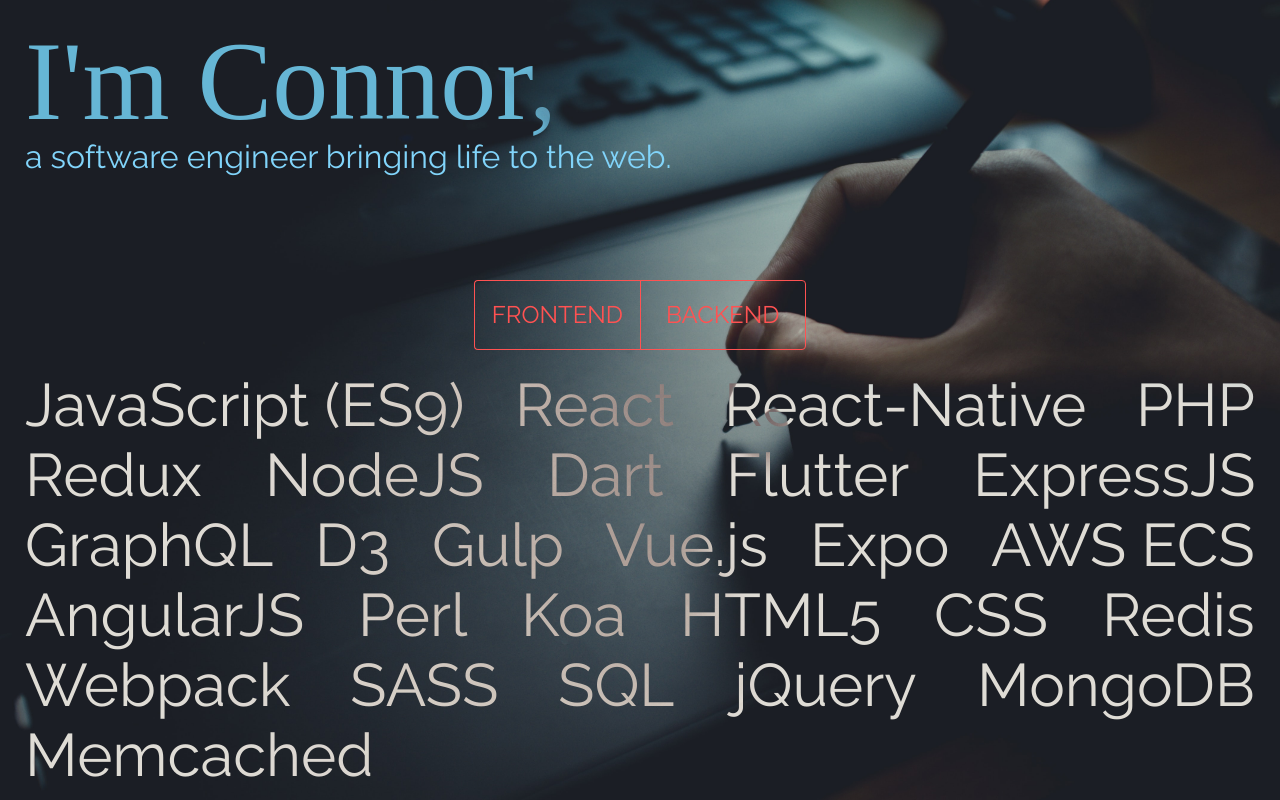
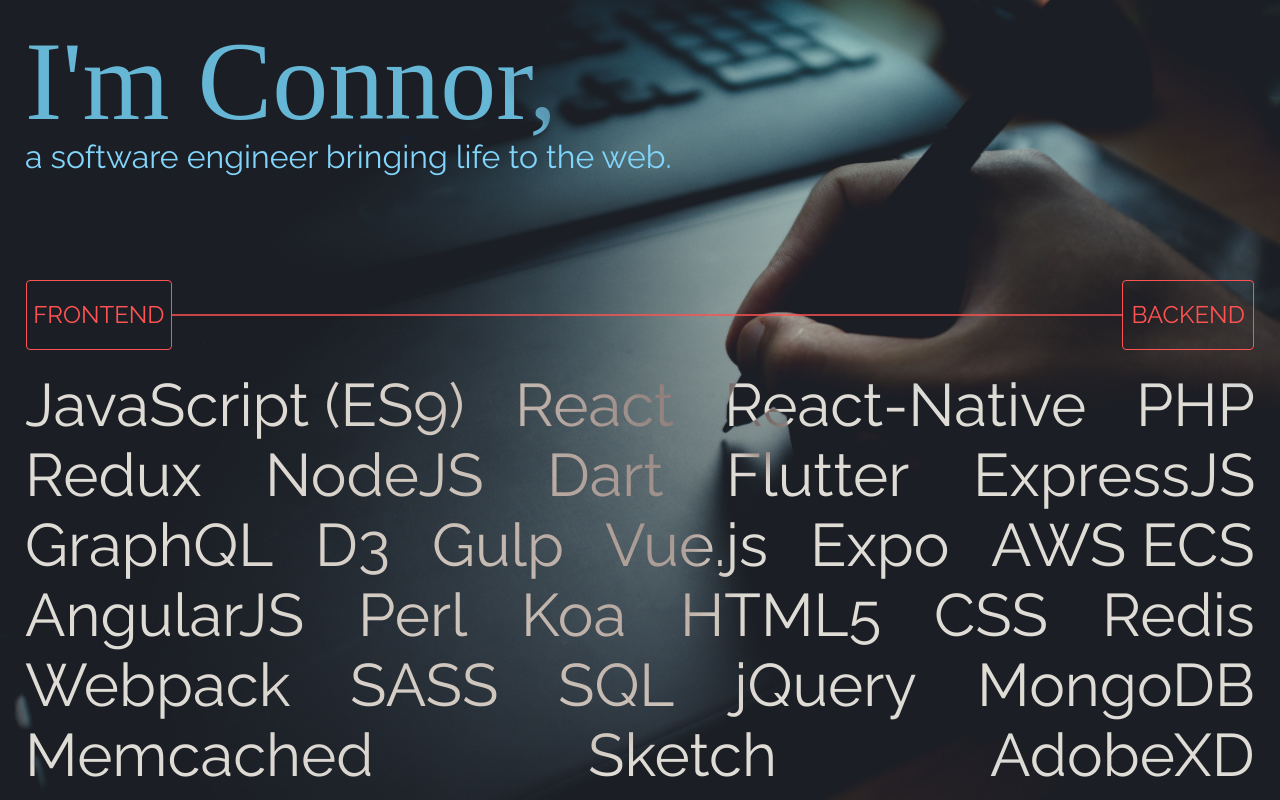
Before and after one commit to connorch/connor_chevli_portfolio, a React (Create React App) app: page / in a window 1280 px wide. Shown: the top 800 px of the page. Built offline with nearby package versions, Linux system fonts and the light colour scheme; grey boxes are pictures that could not be loaded; a web font is replaced by a local one.

Commit message:
update stack toggle button

```diff
--- a/src/components/Skills/Skills.js
+++ b/src/components/Skills/Skills.js
@@ -2,6 +2,7 @@
 import { makeStyles, ButtonGroup, Button } from "@material-ui/core";
 import Skill from "./Skill";
 import { skills, skillTypes } from "../../data/SkillsData";
+import StackToggle from "./StackToggle";
 
 const Skills = () => {
   const classes = useStyles();
@@ -23,23 +24,11 @@
 
   return (
     <div>
-      <div className={classes.buttonGroup}>
-        <ButtonGroup size="large">
-          <Button
-            className={classes.button}
-            variant={getButtonVariant(skillTypes.frontend.id)}
-            onClick={() => filterSkills(skillTypes.frontend)}
-          >
-            Frontend
-          </Button>
-          <Button
-            className={classes.button}
-            variant={getButtonVariant(skillTypes.backend.id)}
-            onClick={() => filterSkills(skillTypes.backend)}
-          >
-            Backend
-          </Button>
-        </ButtonGroup>
+      <div className={classes.stackToggleContainer}>
+        <StackToggle
+          filterSkills={filterSkills}
+          selectedSkillType={selectedSkillType}
+        />
       </div>
       <div className={classes.skills}>
         {skills.map((skill) => (
@@ -56,10 +45,10 @@
 };
 
 const useStyles = makeStyles((theme) => ({
-  buttonGroup: {
-    marginTop: 20,
-    marginBottom: 20,
-    textAlign: "center",
+  stackToggleContainer: {
+    marginLeft: theme.spacing(2),
+    marginRight: theme.spacing(2),
+    marginBottom: theme.spacing(5),
   },
   button: {
     color: theme.palette.secondary.main,
--- /dev/null
+++ b/src/components/Skills/StackToggle.js
@@ -0,0 +1,93 @@
+import React from "react";
+import { Button, makeStyles, useTheme } from "@material-ui/core";
+import { skillTypes } from "../../data/SkillsData";
+import { grey } from "@material-ui/core/colors";
+import { animated, useSpring, config } from "react-spring";
+
+const StackToggle = ({ filterSkills, selectedSkillType }) => {
+  const classes = useStyles();
+  const theme = useTheme();
+
+  const highlightFrontend = selectedSkillType.id === skillTypes.frontend.id;
+  const highlightBackend = selectedSkillType.id === skillTypes.backend.id;
+
+  const { frontendColor } = useSpring({
+    frontendColor: highlightFrontend ? grey[50] : theme.palette.secondary.main,
+    config: config.stiff,
+  });
+  const { backendColor } = useSpring({
+    backendColor: highlightBackend ? grey[50] : theme.palette.secondary.main,
+    config: config.stiff,
+  });
+
+  return (
+    <div className={classes.container}>
+      <Button
+        className={classes.button}
+        variant={highlightFrontend ? "contained" : "outlined"}
+        size="large"
+        onClick={() => filterSkills(skillTypes.frontend)}
+      >
+        Frontend
+      </Button>
+      <svg className={classes.svg}>
+        <defs>
+          <linearGradient
+            id="e"
+            x1="0"
+            y1="50%"
+            x2="100%"
+            y2="50%"
+            gradientUnits="userSpaceOnUse"
+          >
+            <animated.stop stopColor={frontendColor} offset="0" />
+            <animated.stop stopColor={backendColor} offset="1" />
+          </linearGradient>
+        </defs>
+        <line
+          x1="0"
+          y1="50%"
+          x2="100%"
+          y2="50%"
+          stroke="url(#e)"
+          strokeWidth="1.6"
+        />
+      </svg>
+      <Button
+        className={classes.button}
+        variant={highlightBackend ? "contained" : "outlined"}
+        size="large"
+        onClick={() => filterSkills(skillTypes.backend)}
+      >
+        Backend
+      </Button>
+    </div>
+  );
+};
+
+const useStyles = makeStyles((theme) => ({
+  container: {
+    width: "100%",
+    height: 30,
+    display: "flex",
+    justifyContent: "space-between",
+    alignItems: "center",
+  },
+  svg: {
+    width: "100%",
+  },
+  button: {
+    color: theme.palette.secondary.main,
+    borderColor: theme.palette.secondary.main,
+    [theme.breakpoints.up("sm")]: {
+      height: 70,
+      ...theme.typography.h5,
+      fontFamily: '"Raleway", sans-serif',
+    },
+    [theme.breakpoints.down("sm")]: {
+      width: 150,
+    },
+  },
+}));
+
+export default StackToggle;
--- a/src/data/SkillsData.js
+++ b/src/data/SkillsData.js
@@ -120,6 +120,14 @@
     name: "Memcached",
     types: { backend },
   },
+  {
+    name: "Sketch",
+    types: { frontend },
+  },
+  {
+    name: "AdobeXD",
+    types: { frontend },
+  },
 ];
 
 export { skills, skillTypes };
```
